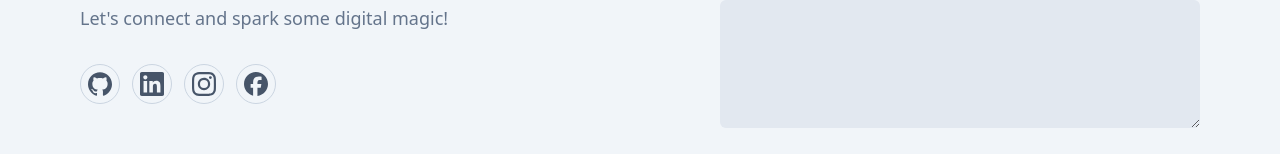
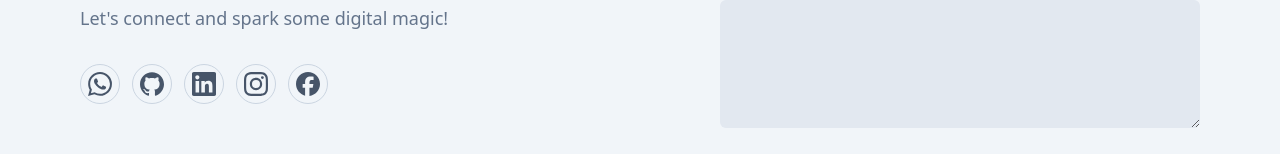
Before and after one commit to anang5u/anang5u.github.io, a website: page index.html in a window 1280 px wide. Shown: the part 2103-2257 px from the top of the page. Drawn offline with Linux system fonts and the light colour scheme.

Commit message:
Feat: whatsapp contact

```diff
--- a/index.html
+++ b/index.html
@@ -183,6 +183,10 @@
                     <p class="font-base text-secondary max-w-xl lg:text-lg">If you require collaboration or are interested in working together, please don't hesitate to contact me. Your interest and initiative are greatly appreciated and bring me immense joy.</p>
                     <p class="font-base text-secondary mt-8 mb-8 lg:text-lg" >Let's connect and spark some digital magic!</p>
                     <div class="flex item-center">
+                        <!--WhatsApp-->
+                        <a href="https://wa.link/ue7zks" target="_blank" class="icon" >
+                            <svg width="24" class="fill-current" role="img" viewBox="0 0 24 24" xmlns="http://www.w3.org/2000/svg"><title>WhatsApp</title><path d="M17.472 14.382c-.297-.149-1.758-.867-2.03-.967-.273-.099-.471-.148-.67.15-.197.297-.767.966-.94 1.164-.173.199-.347.223-.644.075-.297-.15-1.255-.463-2.39-1.475-.883-.788-1.48-1.761-1.653-2.059-.173-.297-.018-.458.13-.606.134-.133.298-.347.446-.52.149-.174.198-.298.298-.497.099-.198.05-.371-.025-.52-.075-.149-.669-1.612-.916-2.207-.242-.579-.487-.5-.669-.51-.173-.008-.371-.01-.57-.01-.198 0-.52.074-.792.372-.272.297-1.04 1.016-1.04 2.479 0 1.462 1.065 2.875 1.213 3.074.149.198 2.096 3.2 5.077 4.487.709.306 1.262.489 1.694.625.712.227 1.36.195 1.871.118.571-.085 1.758-.719 2.006-1.413.248-.694.248-1.289.173-1.413-.074-.124-.272-.198-.57-.347m-5.421 7.403h-.004a9.87 9.87 0 01-5.031-1.378l-.361-.214-3.741.982.998-3.648-.235-.374a9.86 9.86 0 01-1.51-5.26c.001-5.45 4.436-9.884 9.888-9.884 2.64 0 5.122 1.03 6.988 2.898a9.825 9.825 0 012.893 6.994c-.003 5.45-4.437 9.884-9.885 9.884m8.413-18.297A11.815 11.815 0 0012.05 0C5.495 0 .16 5.335.157 11.892c0 2.096.547 4.142 1.588 5.945L.057 24l6.305-1.654a11.882 11.882 0 005.683 1.448h.005c6.554 0 11.89-5.335 11.893-11.893a11.821 11.821 0 00-3.48-8.413Z"/></svg>
+                        </a>
                         <!--Github-->
                         <a href="https://github.com/anang5u" target="_blank" class="icon" >
                             <svg width="24" class="fill-current" role="img" viewBox="0 0 24 24" xmlns="http://www.w3.org/2000/svg"><title>GitHub</title><path d="M12 .297c-6.63 0-12 5.373-12 12 0 5.303 3.438 9.8 8.205 11.385.6.113.82-.258.82-.577 0-.285-.01-1.04-.015-2.04-3.338.724-4.042-1.61-4.042-1.61C4.422 18.07 3.633 17.7 3.633 17.7c-1.087-.744.084-.729.084-.729 1.205.084 1.838 1.236 1.838 1.236 1.07 1.835 2.809 1.305 3.495.998.108-.776.417-1.305.76-1.605-2.665-.3-5.466-1.332-5.466-5.93 0-1.31.465-2.38 1.235-3.22-.135-.303-.54-1.523.105-3.176 0 0 1.005-.322 3.3 1.23.96-.267 1.98-.399 3-.405 1.02.006 2.04.138 3 .405 2.28-1.552 3.285-1.23 3.285-1.23.645 1.653.24 2.873.12 3.176.765.84 1.23 1.91 1.23 3.22 0 4.61-2.805 5.625-5.475 5.92.42.36.81 1.096.81 2.22 0 1.606-.015 2.896-.015 3.286 0 .315.21.69.825.57C20.565 22.092 24 17.592 24 12.297c0-6.627-5.373-12-12-12"/></svg>
```
